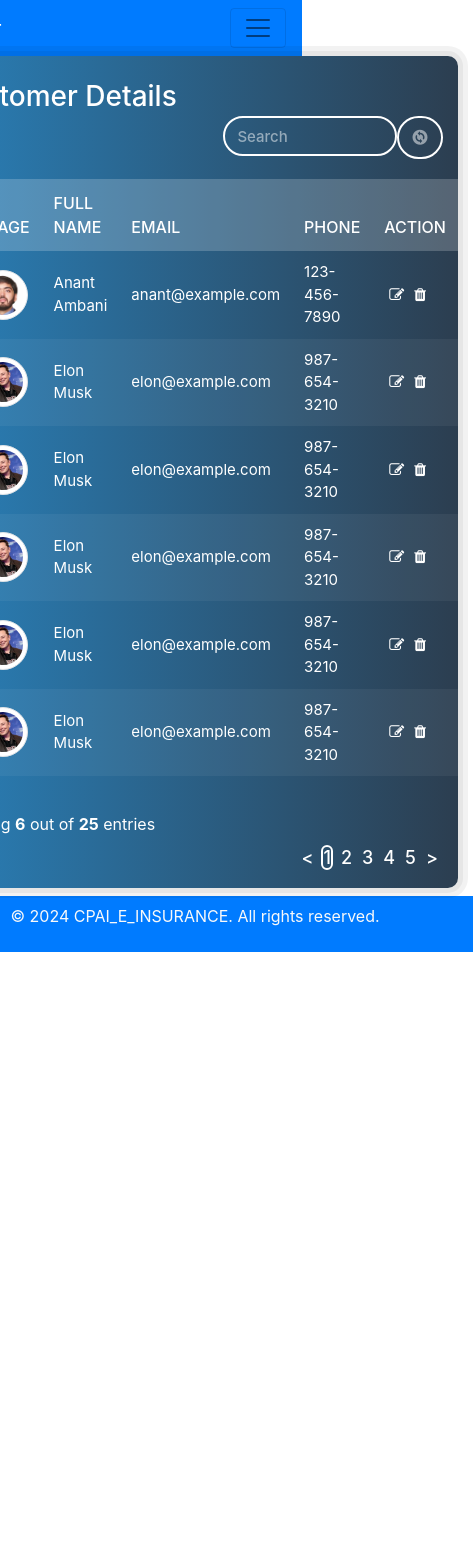
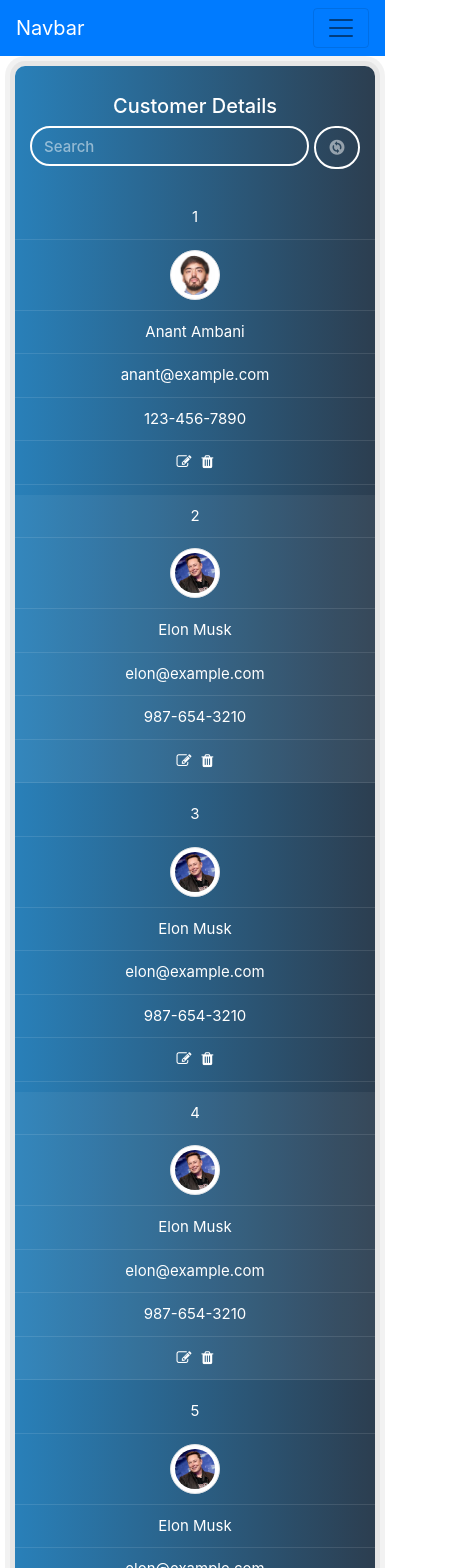
Before and after one commit to mayurpatil96k/CPAI_E-Ensurance, a Vue app: page /CustomerPolicies in a window 390 px wide. Shown: the top 1568 px of the page, 473 px wide, since content can reach past the window. Before the commit the page ends 952 px from the top, so only its background shows below. Built offline with nearby package versions, Linux system fonts and the light colour scheme; what @vueform/vueform would draw is missing.

Commit message:
[Raj Mod: modified the responsive view of customer details

```diff
--- a/src/components/Policies/CustomerPolicies.vue
+++ b/src/components/Policies/CustomerPolicies.vue
@@ -149,10 +149,12 @@ export default {
   font-family: 'Noto Sans', sans-serif;
 }
 .panel {
+  margin-top: 10px;
   background: linear-gradient(to right, #2980b9, #2c3e50);
   padding: 0;
   border-radius: 10px;
   border: none;
+  margin-top:10px;
   box-shadow:
     0 0 0 5px rgba(0, 0, 0, 0.05),
     0 0 0 10px rgba(0, 0, 0, 0.05);
@@ -178,6 +180,8 @@ export default {
   border: 2px solid #fff;
   border-radius: 50px;
   transition: all 0.3s ease 0s;
+  height:43px;
+  margin-left:5px;
 }
 .panel .panel-heading .btn:hover {
   color: #fff;
@@ -317,4 +321,62 @@ export default {
 .pagination li:last-child a {
   border-radius: 50%;
 }
+
+@media (max-width: 576px) {
+  .panel .panel-heading .title {
+    font-size: 20px;
+    text-align: center;
+  }
+  .panel .panel-heading .form-control {
+
+    width: 100%;
+    margin-bottom: 10px;
+  }
+  .panel .panel-heading .btn_group {
+    text-align: center;
+    display:flex;
+  }
+  .panel .panel-footer .col {
+    text-align: center;
+    margin-bottom: 10px;
+  }
+  .panel .pagination {
+    justify-content: center;
+    display: flex;
+    flex-wrap: wrap;
+  }
+  .panel .pagination li a {
+    width: 25px;
+    height: 25px;
+    line-height: 23px;
+    font-size: 14px;
+  }
+  .panel .panel-body .table {
+    font-size: 12px;
+  }
+  .panel .panel-body .table thead {
+    display: none;
+  }
+  .panel .panel-body .table tbody tr {
+    display: block;
+    margin-bottom: 10px;
+
+ }
+  .panel .panel-body .table tbody tr td {
+    display: flex;
+    align-items: center;
+    justify-content: center;
+    padding: 10px;
+    border-bottom: 1px solid rgba(255, 255, 255, 0.1);
+  }
+  .panel .panel-body .table tbody tr td:before {
+    content: attr(data-label);
+    font-weight: bold;
+    text-transform: uppercase;
+  }
+  .panel .panel-body .table tbody tr td:last-child {
+    display: flex;
+    justify-content: center;
+  }
+}
 </style>
```
